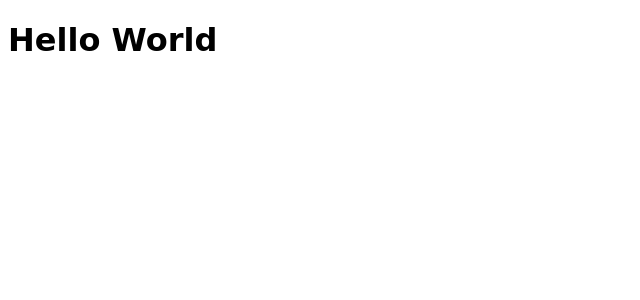
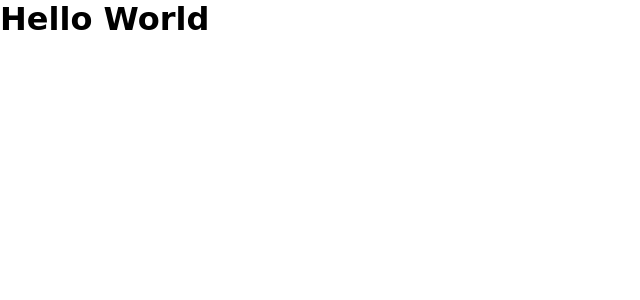
Before and after one commit to timre13/PG150, a Vue app: page / in a window 1280 px wide. Shown: the top 300 px of the page, without its empty margins (0-640 px from the left). Built offline with nearby package versions, Linux system fonts and the light colour scheme.

Commit message:
Add global styling

```diff
--- a/src/assets/global.scss
+++ b/src/assets/global.scss
@@ -0,0 +1,9 @@
+* {
+    padding: 0;
+    margin: 0;
+    box-sizing: border-box;
+}
+
+#app {
+    width: 100%;
+}
```
